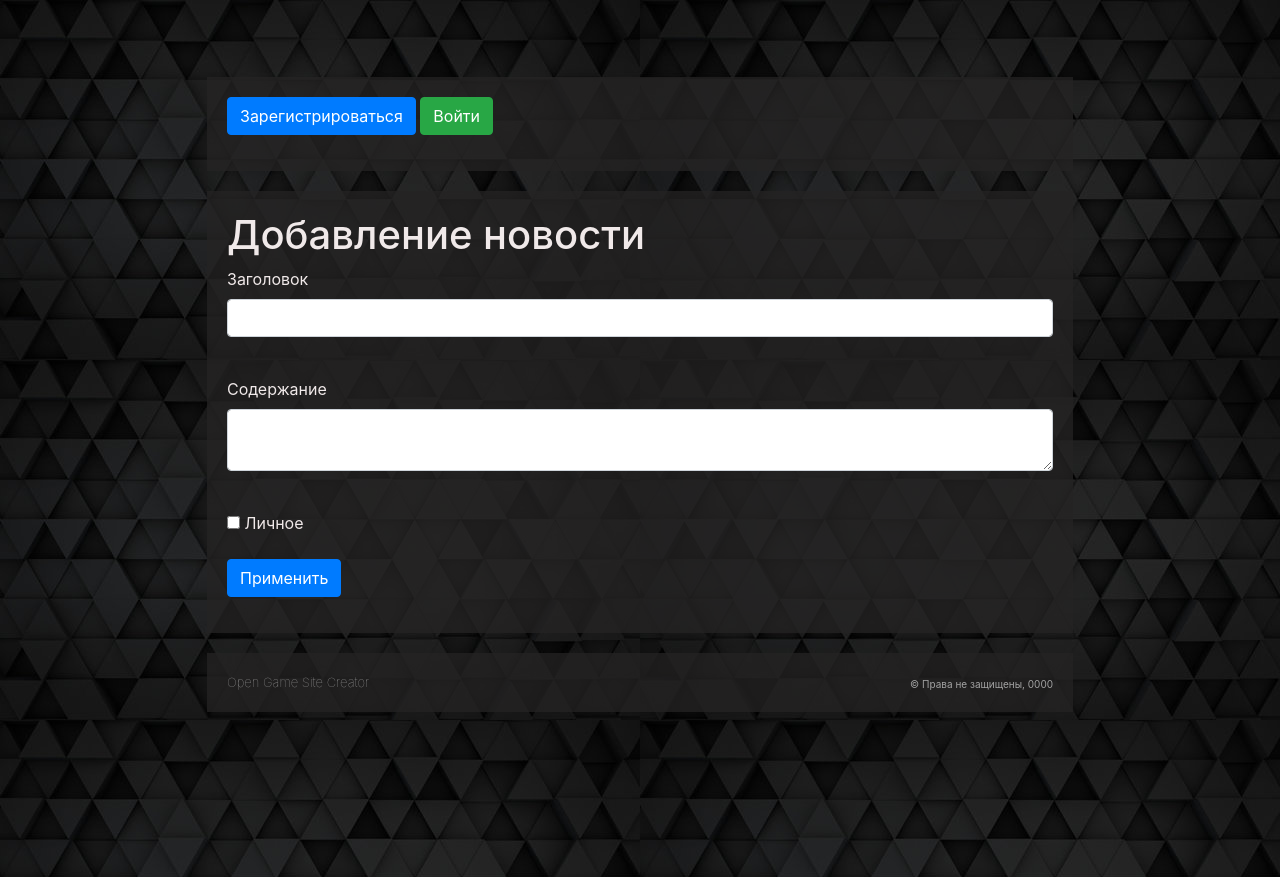
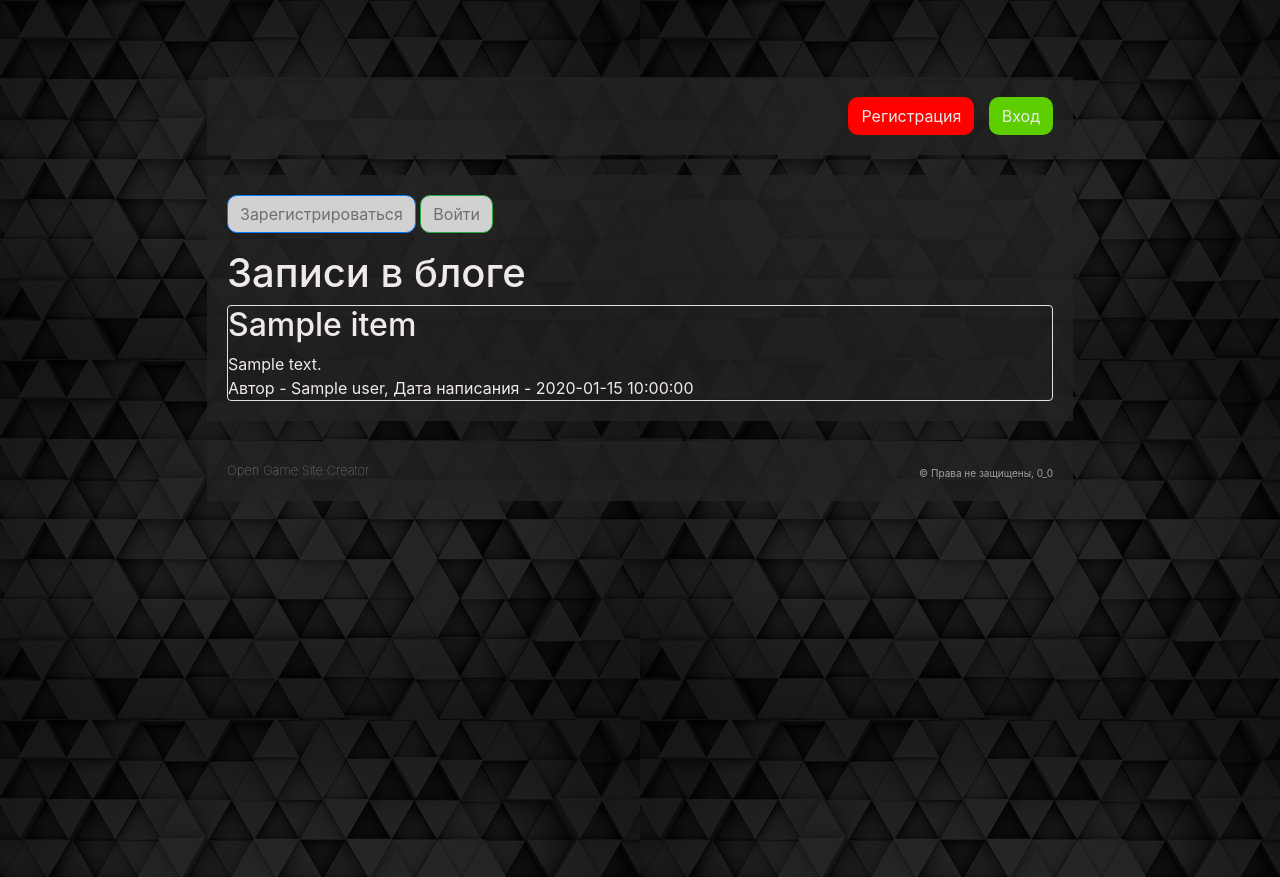
Before and after one commit to MichaelCode7/GameSiteCreator, a Flask app: template templates/news.html in a window 1280 px wide. Run offline with Flask 3, Linux system fonts and the light colour scheme; tables that the repository leaves empty hold one stand-in row (values such as "Sample post"); the template is opened without the code that fills it: values that come from a table or form of the project are taken from there, most other values are stand-ins (such as "Sample title", 1, 10 or a date in 2020); some libraries are stand-ins or nearby versions.

Commit message:
mini buxfixes(register, login) and new header display

```diff
--- a/data/users.py
+++ b/data/users.py
@@ -15,6 +15,7 @@ class User(SqlAlchemyBase, UserMixin):
     email = sqlalchemy.Column(sqlalchemy.String, index=True, unique=True, nullable=True)
     hashed_password = sqlalchemy.Column(sqlalchemy.String, nullable=True)
     created_date = sqlalchemy.Column(sqlalchemy.DateTime, default=datetime.datetime.now)
+    last_login_date = sqlalchemy.Column(sqlalchemy.DateTime, default=datetime.datetime.now)
     news = orm.relationship("News", back_populates='user')
 
     def set_password(self, password):
--- a/forms/news.py
+++ /dev/null
@@ -1,11 +0,0 @@
-from flask_wtf import FlaskForm
-from wtforms import StringField, TextAreaField
-from wtforms import BooleanField, SubmitField
-from wtforms.validators import DataRequired
-
-
-class NewsForm(FlaskForm):
-    title = StringField('Заголовок', validators=[DataRequired()])
-    content = TextAreaField("Содержание")
-    is_private = BooleanField("Личное")
-    submit = SubmitField('Применить')
--- a/forms/user.py
+++ b/forms/user.py
@@ -9,7 +9,7 @@ class RegisterForm(FlaskForm):
     password_again = PasswordField('Повторите пароль', validators=[DataRequired()])
     name = StringField('Имя пользователя', validators=[DataRequired()])
     about = TextAreaField("Немного о себе")
-    submit = SubmitField('Войти')
+    submit = SubmitField('Регистрация')
 
 
 class LoginForm(FlaskForm):
--- a/main.py
+++ b/main.py
@@ -1,7 +1,8 @@
 from flask import Flask, render_template, redirect, request, abort
+import sqlalchemy
 from forms.user import RegisterForm
 from forms.user import LoginForm
-from forms.news import NewsForm
+from data.news import NewsForm
 from data import db_session
 from data.users import User
 import datetime
@@ -32,10 +33,12 @@ def about():
     return render_template('about.html', **params)
 
 @app.route("/")
-@login_required
 def index():
-    db_sess = db_session.create_session()
-    return render_template("index.html")
+    if current_user.is_authenticated:
+        db_sess = db_session.create_session()
+        return render_template("index.html")
+    else:
+        return redirect('/about')
 
 @app.route('/register', methods=['GET', 'POST'])
 def reqister():
@@ -47,6 +50,10 @@ def reqister():
                                    message="Пароли не совпадают")
         db_sess = db_session.create_session()
         if db_sess.query(User).filter(User.email == form.email.data).first():
+            return render_template('register.html', title='Регистрация',
+                                   form=form,
+                                   message="Такой пользователь уже есть")
+        if db_sess.query(User).filter(User.name == form.name.data).first():
             return render_template('register.html', title='Регистрация',
                                    form=form,
                                    message="Такой пользователь уже есть")
@@ -69,6 +76,8 @@ def login():
         user = db_sess.query(User).filter(User.email == form.email.data).first()
         if user and user.check_password(form.password.data):
             login_user(user, remember=form.remember_me.data)
+            user.last_login_date = datetime.datetime.now()
+            db_sess.commit()
             return redirect("/")
         return render_template('login.html',
                                message="Неправильный логин или пароль",
--- a/static/css/style.css
+++ b/static/css/style.css
@@ -44,6 +44,8 @@ body {
     margin-bottom: 20px;
     padding: 20px;
     background-color: #242323bf;
+    display: flex;
+    justify-content: flex-end;
 }
 
 .about_info_devs {
@@ -73,3 +75,33 @@ body {
     font-size: 10px;
     align-content: end;
 }
+
+.sing_in_btns {
+    margin: 0;
+}
+
+.btn {
+    background-color: #d1d1d1;
+    border-radius: 10px;
+    color: #706f6f;
+    transition: .3s;
+}
+
+.btn-register {
+    background-color: #ff0000;
+    color: #e8e8e8;
+    margin-right: 10px;
+}
+
+.btn-register:hover {
+    background-color: #ff3030;
+}
+
+.btn-login {
+    background-color: #5dcf00;
+    color: #e8e8e8;
+}
+
+.btn-login:hover {
+    background-color: #91ff38
+}
--- a/templates/about.html
+++ b/templates/about.html
@@ -9,7 +9,7 @@
 <h3>Команда:</h3>
 <ul class="about_info_devs">
     {% for dev in devs%}
-        <li><span class="bold">{{ dev[0] }}</span>, {{ dev[1] }}</li>
+        <li><span class="bold">{{ dev[0] }}</span> - {{ dev[1] }}</li>
     {% endfor %}
 </ul>
 
--- a/templates/base.html
+++ b/templates/base.html
@@ -8,27 +8,33 @@
           integrity="sha384-Vkoo8x4CGsO3+Hhxv8T/Q5PaXtkKtu6ug5TOeNV6gBiFeWPGFN9MuhOf23Q9Ifjh"
           crossorigin="anonymous">
 	<link rel="stylesheet" href="../static/css/style.css">
+    <link rel="icon" href="../static/img/ico.png">
 	<title>{{ title }}</title>
 </head>
 <body>
 <main role="main" class="container">
-    <header class="header">
-        {% if current_user.is_authenticated %}
-            <a class="navbar-brand" href="/logout">{{ current_user.name }}</a>
+    {% if request.path != '/register' and request.path != '/login' %}
+        <header class="header">
+            {% if current_user.is_authenticated %}
+                <div class="nav__menu">
+                    {% block nav_bar %} {% endblock %}
+                </div>
+                <a class="navbar-brand" href="/logout">{{ current_user.name }}</a>
             {% else %}
-                <p>
-                    <a class="btn btn-primary " href="/register">Зарегистрироваться</a>
-                    <a class="btn btn-success" href="/login">Войти</a>
-                </p>
-        {% endif %}
-    </header>
+                <div class="sing_in_btns">
+                    <a class="btn btn-register" href="/register">Регистрация</a>
+                    <a class="btn btn-login" href="/login">Вход</a>
+                </div>
+            {% endif %}
+        </header>
+    {% endif %}
     <div class="main__content">
-    {% block content %}{% endblock %}
+    {% block content %} {% endblock %}
     </div>
     <footer class="footer__container">
         <!--left&right for future-->
-        <div class="center__container"><a href="#">Open Game Site Creator</a></div>
-        <div class="right__container">© Права не защищены, 0000</div>
+        <div class="center__container"><a href="/about">Open Game Site Creator</a></div>
+        <div class="right__container">© Права не защищены, 0_0</div>
     </footer>
 </main>
 
--- a/templates/login.html
+++ b/templates/login.html
@@ -23,7 +23,7 @@
             {% endfor %}
         </p>
         <p>{{ form.remember_me() }} {{ form.remember_me.label }}</p>
-        <p>{{ form.submit(type="submit", class="btn btn-primary") }}</p>
+        <p>{{ form.submit(type="submit", class="btn btn-login") }}</p>
         <div>{{ message }}</div>
     </form>
 {% endblock %}
--- a/templates/news.html
+++ b/templates/news.html
@@ -1,29 +1,37 @@
 {% extends "base.html" %}
 
 {% block content %}
-<h1>Добавление новости</h1>
-<form action="" method="post">
-    {{ form.hidden_tag() }}
-    <p>
-        {{ form.title.label }}<br>
-        {{ form.title(class="form-control") }}<br>
-        {% for error in form.title.errors %}
-            <p class="alert alert-danger" role="alert">
-                {{ error }}
-            </p>
-        {% endfor %}
-    </p>
-    <p>
-        {{ form.content.label }}<br>
-        {{ form.content(class="form-control") }}<br>
-        {% for error in form.content.errors %}
-            <p content="alert alert-danger" role="alert">
-                {{ error }}
-            </p>
-        {% endfor %}
-    </p>
-    <p>{{ form.is_private() }} {{ form.is_private.label }}</p>
-    <p>{{ form.submit(type="submit", class="btn btn-primary") }}</p>
-    {{message}}
-</form>
+{% if current_user.is_authenticated %}
+    <a class="navbar-brand" href="/logout">{{ current_user.name }}</a>
+    {% else %}
+        <p>
+            <a class="btn btn-primary " href="/register">Зарегистрироваться</a>
+            <a class="btn btn-success" href="/login">Войти</a>
+        </p>
+    {% endif %}
+{% if current_user.is_authenticated %}
+    <a href="news" class="btn btn-secondary">Добавить новость</a>
+{% endif %}
+<h1>Записи в блоге</h1>
+{% for item in news%}
+<div class="col-md6 border rounded">
+    <h2>{{item.title}}</h2>
+    <div>
+        {{item.content}}
+    </div>
+    <div>
+        Автор - {{item.user.name}}, Дата написания - {{item.created_date}}
+    </div>
+    {% if current_user.is_authenticated and current_user == item.user %}
+    <div>
+        <a href="/news/{{ item.id }}" class="btn btn-warning">
+            Изменить
+        </a>
+        <a href="/news_delete/{{ item.id }}" class="btn btn-danger">
+            Удалить
+        </a>
+    </div>
+{% endif %}
+</div>
+{% endfor %}
 {% endblock %}
--- a/templates/register.html
+++ b/templates/register.html
@@ -49,7 +49,7 @@
             </p>
         {% endfor %}
     </p>
-    <p>{{ form.submit(type="submit", class="btn btn-primary") }}</p>
+    <p>{{ form.submit(type="submit", class="btn btn-register") }}</p>
     {{message}}
 </form>
 {% endblock %}
```
Also changed, not shown: data/news.py (+19 -3 lines), templates/index.html (+3 -33 lines), README.md, db/gshopdata.db, general_funcs.py (line endings or trailing spaces), static/img/ico.png (added).
